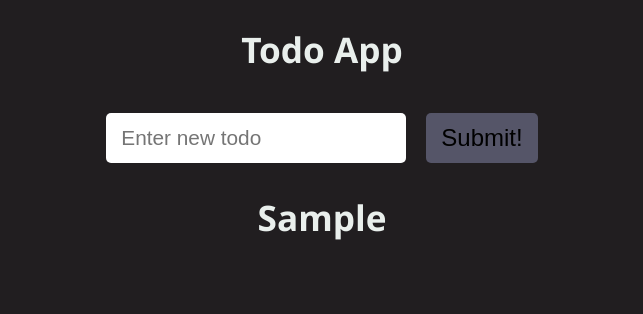
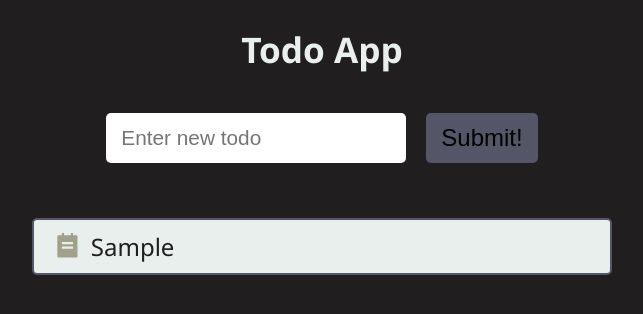
Before and after one commit to Lilholmen/todo-app, a React (Create React App) app: page / in a window 1280 px wide. Both pictures are taken after typing "Sample" into the empty fields and a click on the button "Submit!". Shown: the top 314 px of the page, without its empty margins (318-961 px from the left). Built offline with nearby package versions, Linux system fonts and the light colour scheme.

Commit message:
todos del, style; refactor todo string -> obj;

```diff
--- a/package.json
+++ b/package.json
@@ -8,7 +8,9 @@
     "@testing-library/user-event": "^13.5.0",
     "react": "^18.2.0",
     "react-dom": "^18.2.0",
+    "react-icons": "^4.6.0",
     "react-scripts": "5.0.1",
+    "uuid": "^9.0.0",
     "web-vitals": "^2.1.4"
   },
   "scripts": {
--- a/src/App.js
+++ b/src/App.js
@@ -1,30 +1,26 @@
 import { useState } from 'react';
+import { v4 as uuidv4 } from 'uuid';
 import TodoList from './components/Todos/TodoList';
 import TodoForm from './components/Todos/TodoForm';
-import Button from './components/UI/Button';
 import './App.css';
 
 function App() {
   const [todos, setTodos] = useState([]);
 
-  const addTodoHandler = (todo) => {
-    if (todo.trim() !== '') setTodos([...todos, todo]);
-    console.log(todos);
+  const addTodoHandler = (text) => {
+    if (text.trim() !== '')
+      setTodos([...todos, { id: uuidv4(), body: text, isComplited: false }]);
   };
 
-  const deleteTodo = (event) => {
-    console.log(todos);
+  const deleteTodoHandler = (index) => {
+    setTodos(todos.filter((todo) => todo.id !== index));
   };
 
   return (
     <div className="App">
       <h1>Todo App</h1>
       <TodoForm addTodo={addTodoHandler} />
-      {todos.length ? (
-        <TodoList todos={todos} deleteTodo={deleteTodo} />
-      ) : (
-        'Todo List is empty'
-      )}
+      <TodoList todos={todos} deleteTodo={deleteTodoHandler} />
     </div>
   );
 }
--- a/src/components/Todos/Todo.js
+++ b/src/components/Todos/Todo.js
@@ -1,9 +1,11 @@
+import { RiTodoFill } from 'react-icons/ri';
 import styles from './Todo.module.css';
 
-const Todo = ({ text, deleteTodo }) => {
+const Todo = ({ todo, deleteTodo }) => {
   return (
-    <div className={styles.todo}>
-      <h1>{text}</h1>
+    <div onDoubleClick={() => deleteTodo(todo.id)} className={styles.todo}>
+      <RiTodoFill className={styles.todoIcon} />
+      <div className={styles.todoText}>{todo.body}</div>
     </div>
   );
 };
--- a/src/components/Todos/Todo.module.css
+++ b/src/components/Todos/Todo.module.css
@@ -1,3 +1,23 @@
 .todo {
-  min-height: 50px;
+  display: flex;
+  align-items: center;
+  padding: 10px 20px;
+  margin: 15px 0;
+  font-size: 1.5rem;
+  border-radius: 5px;
+  border: 2px solid #555568;
+  color: #211e20;
+  background-color: #e9efec;
+  user-select: none;
 }
+
+.todoText {
+  width: 100%;
+  text-align: left;
+}
+
+.todoIcon {
+  font-size: 1.8rem;
+  margin-right: 10px;
+  color: #a0a08b;
+}
--- a/src/components/Todos/TodoList.js
+++ b/src/components/Todos/TodoList.js
@@ -1,10 +1,12 @@
 import Todo from './Todo';
+import styles from './TodoList.module.css';
 
-const TodoList = ({ todos }) => {
+const TodoList = ({ todos, deleteTodo }) => {
   return (
-    <div>
-      {todos.map((todo, index) => (
-        <Todo key={index} text={todo} />
+    <div className={styles.todoListContainer}>
+      {!todos.length && <h2>Todo list is empty</h2>}
+      {todos.map((todo) => (
+        <Todo key={todo.id} todo={todo} deleteTodo={deleteTodo} />
       ))}
     </div>
   );
--- a/src/components/Todos/TodoList.module.css
+++ b/src/components/Todos/TodoList.module.css
@@ -0,0 +1,3 @@
+.todoListContainer {
+  padding: 10px;
+}
```
Also changed, not shown: 1 other file (tests, documents, lock files or other folders).
